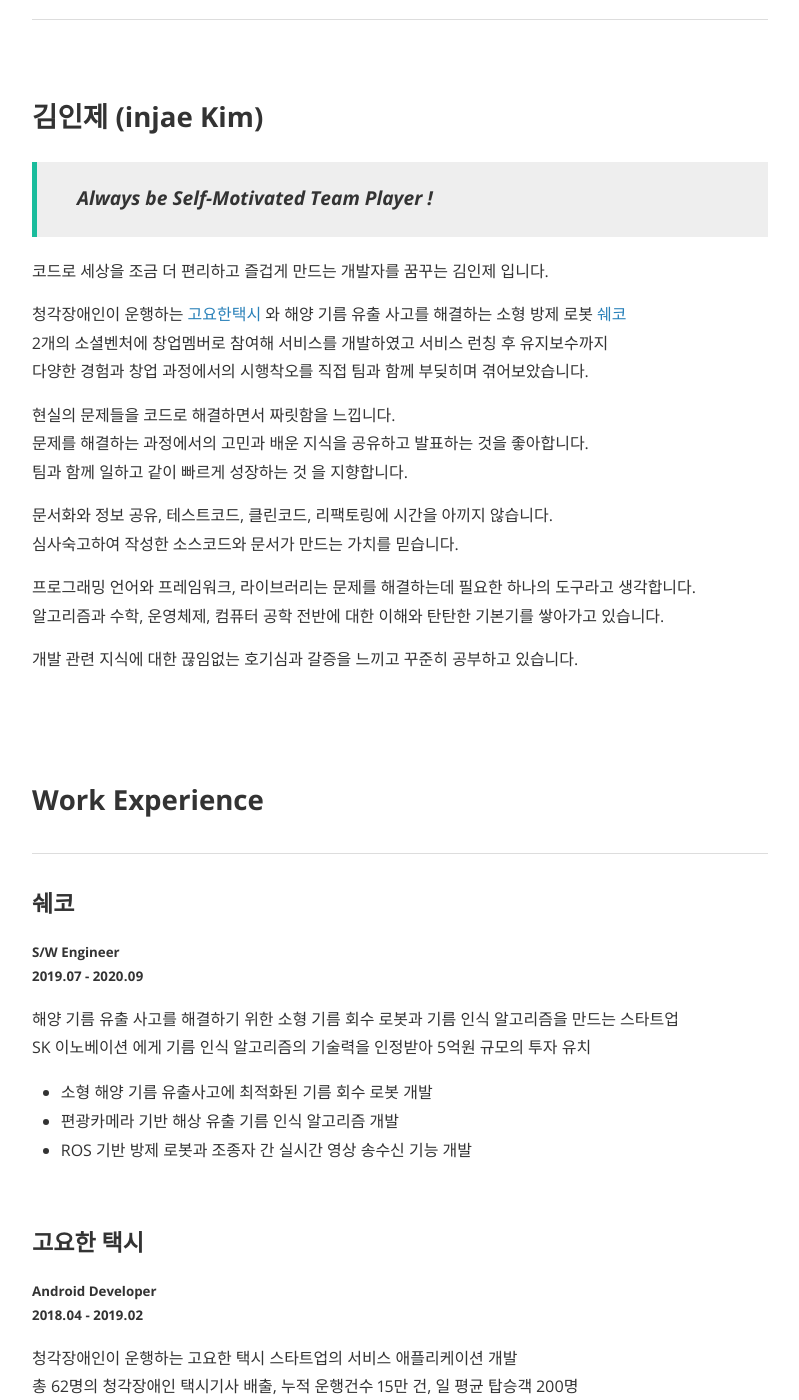
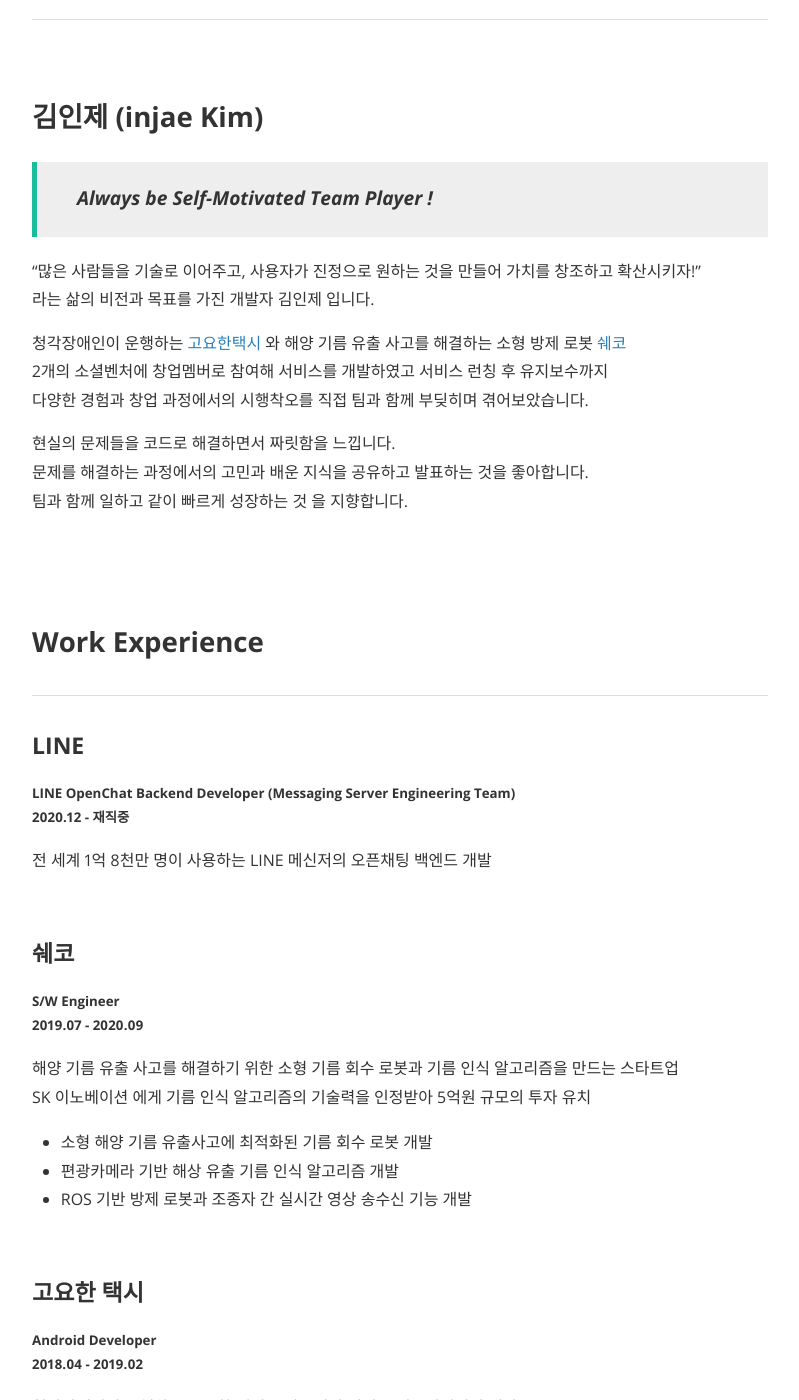
Before and after one commit to injae-kim/injae-kim.github.io, a Jekyll site: the page built from about.md, in a window 1280 px wide and 1400 px high, scrolled down 702 px. Shown: the whole window, without its empty margins (240-1039 px from the left). Built offline with Jekyll 4.4.1, drawn with Linux system fonts in a browser that asks for light colours; nearby versions of some CDN libraries; some web fonts are replaced; some of the changed text lies outside the part shown.

Commit message:
Fix about.md

```diff
--- a/about.md
+++ b/about.md
@@ -16,21 +16,14 @@
 
 > #### *Always be Self-Motivated Team Player !*
 
-코드로 세상을 조금 더 편리하고 즐겁게 만드는 개발자를 꿈꾸는 김인제 입니다.
+"많은 사람들을 기술로 이어주고, 사용자가 진정으로 원하는 것을 만들어 가치를 창조하고 확산시키자!"<br/>
+라는 삶의 비전과 목표를 가진 개발자 김인제 입니다.
 
 청각장애인이 운행하는 [고요한택시](http://www.goyohantaxi.com/) 와 해양 기름 유출 사고를 해결하는 소형 방제 로봇 [쉐코](http://sheco.co)<br/>2개의 소셜벤처에 창업멤버로 참여해 서비스를 개발하였고 서비스 런칭 후 유지보수까지<br/>다양한 경험과 창업 과정에서의 시행착오를 직접 팀과 함께 부딪히며 겪어보았습니다.
 
 현실의 문제들을 코드로 해결하면서 짜릿함을 느낍니다.<br/>
 문제를 해결하는 과정에서의 고민과 배운 지식을 공유하고 발표하는 것을 좋아합니다.<br/>
 팀과 함께 일하고 같이 빠르게 성장하는 것 을 지향합니다.
-
-문서화와 정보 공유, 테스트코드, 클린코드, 리팩토링에 시간을 아끼지 않습니다.<br/>
-심사숙고하여 작성한 소스코드와 문서가 만드는 가치를 믿습니다.
-
-프로그래밍 언어와 프레임워크, 라이브러리는 문제를 해결하는데 필요한 하나의 도구라고 생각합니다.<br/>
-알고리즘과 수학, 운영체제, 컴퓨터 공학 전반에 대한 이해와 탄탄한 기본기를 쌓아가고 있습니다.
-
-개발 관련 지식에 대한 끊임없는 호기심과 갈증을 느끼고 꾸준히 공부하고 있습니다.
 
 <br/>
 
@@ -39,6 +32,14 @@
 ## Work Experience
 
 ---
+
+### LINE
+
+##### LINE OpenChat Backend Developer (Messaging Server Engineering Team) <br/>2020.12 - 재직중
+
+전 세계 1억 8천만 명이 사용하는 LINE 메신저의 오픈채팅 백엔드 개발
+
+<br/>
 
 ### 쉐코
 
@@ -75,7 +76,7 @@
 
 ### X-ray 이미지 기반 PCB 회로의 결함 검출 알고리즘 연구
 
-##### 2020.03 - 현재
+##### 2020.03 - 2021.12
 
 PCB 회로의 납땜 과정에서 발생하는 공극을 X-ray 이미지를 기반으로 검출하는 알고리즘 연구
 
@@ -93,17 +94,6 @@
 
 - 상하 반전된 한글 문서 스캔본의 시각적인 특징 분석
 - 한글의 자음과 모음의 형태학적 특징 기반 문서 스캔 본 상하 반전 여부 탐지 알고리즘 개발
-
-<br/>
-
-### Phaser.js 오픈소스 웹 게임 엔진 기반 멀티플레이 웹 게임 개발
-
-##### 2018.03 - 2018.06
-
-WebGL 기반 오픈소스 웹 게임 엔진인 Phaser.js 와 Node.js, Socket 통신을 사용한 멀티 플레이가 가능한 웹 게임 개발
-
-- 오픈소스 라이브러리의 공식 문서를 읽고 사용하는 방법 경험
-- Socket 통신 기반 멀티 플레이어의 이벤트 실시간 동기화 구현
 
 <br/>
 
```
